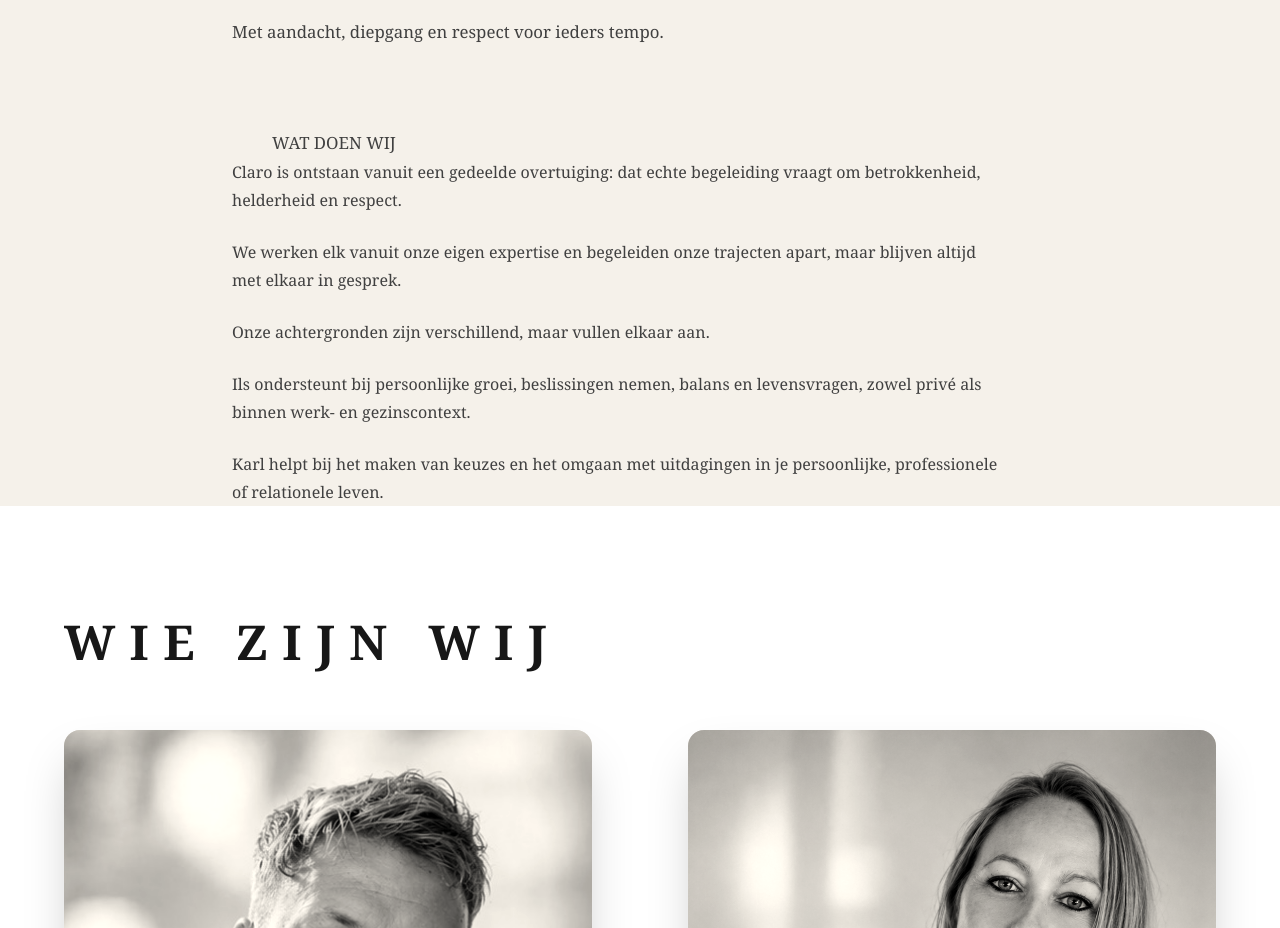
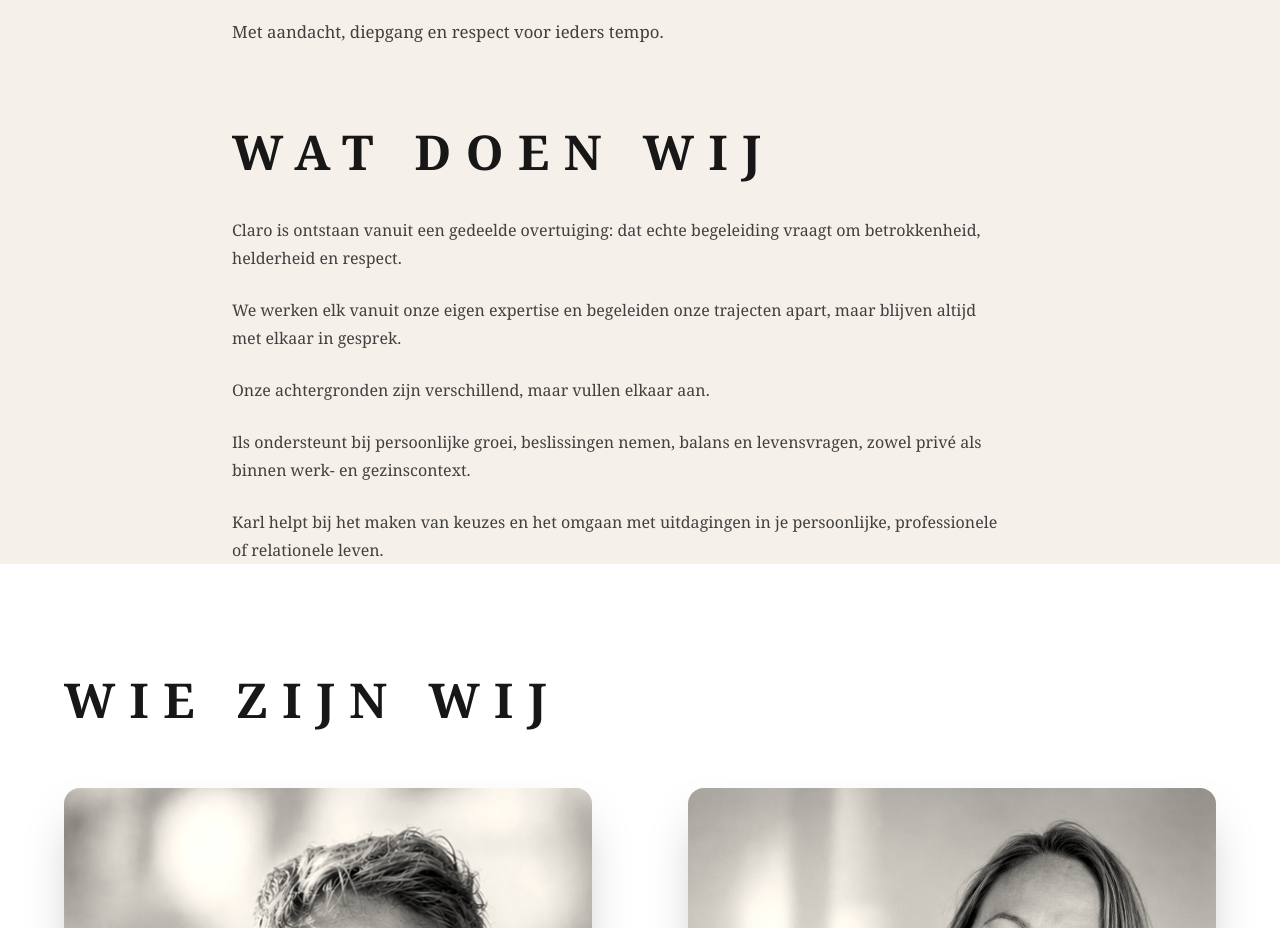
Before and after one commit to KarlK3500/Claro-Website, a Next.js app: page / in a window 1280 px wide. Shown: the part 1140-2068 px from the top of the page. Built offline with nearby package versions, Linux system fonts and the light colour scheme.

Commit message:
fix section alignment

```diff
--- a/app/page.tsx
+++ b/app/page.tsx
@@ -128,8 +128,8 @@ export default function ClaroLandingPage() {
 
 <div className="max-w-4xl mx-auto px-6 md:px-10">
   <h2
-    id="doen"
-    className="max-w-4xl mx-auto px-6 md:px-10 space-y-6 leading-[1.8] text-[1.05rem] text-neutral-700"
+  id="doen"
+  className="text-4xl md:text-5xl tracking-[0.3em] font-bold text-neutral-900 mb-10 scroll-mt-28"
     style={{ fontFamily: '"Playfair Display", Georgia, serif' }}
   >
     WAT DOEN WIJ
```
